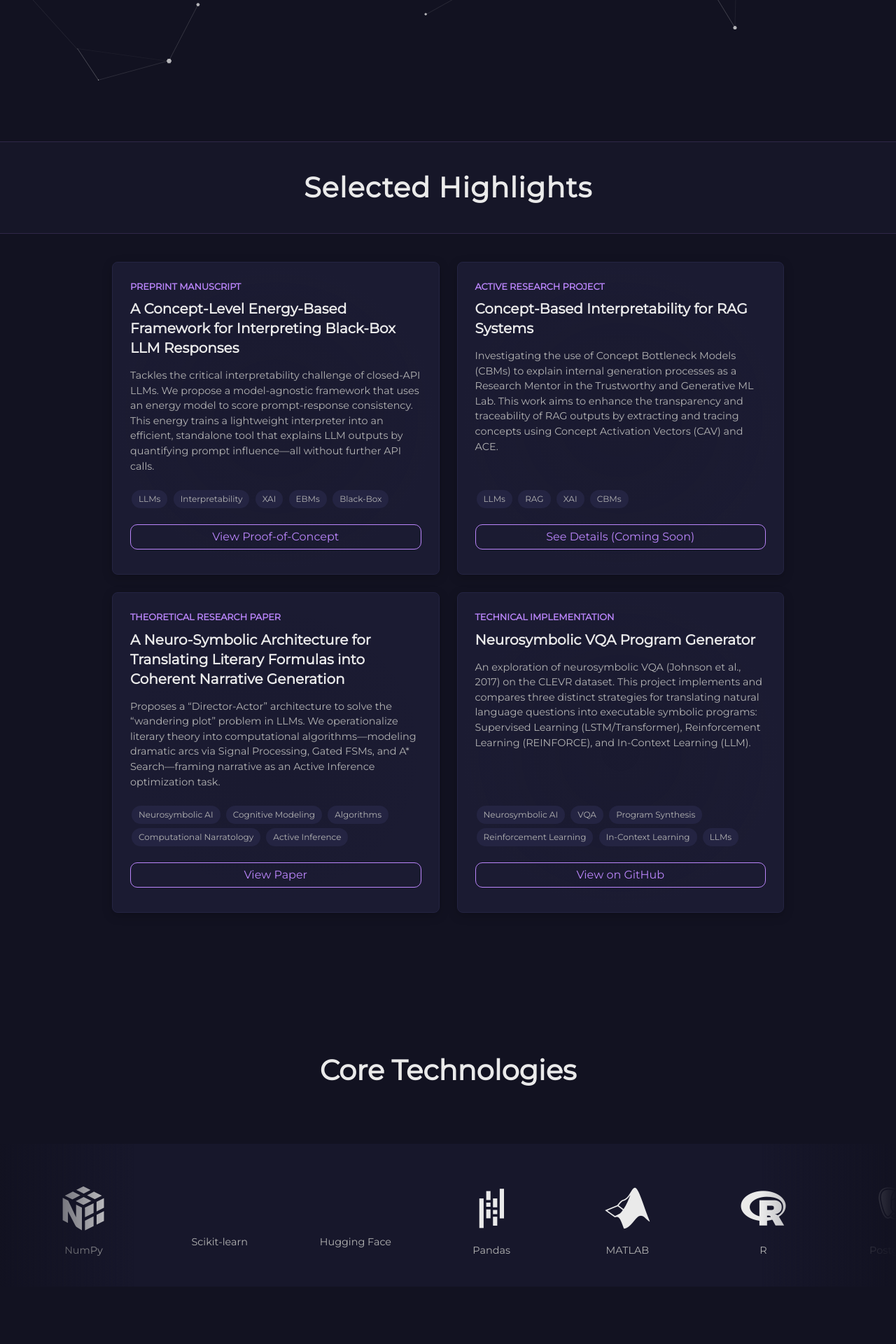
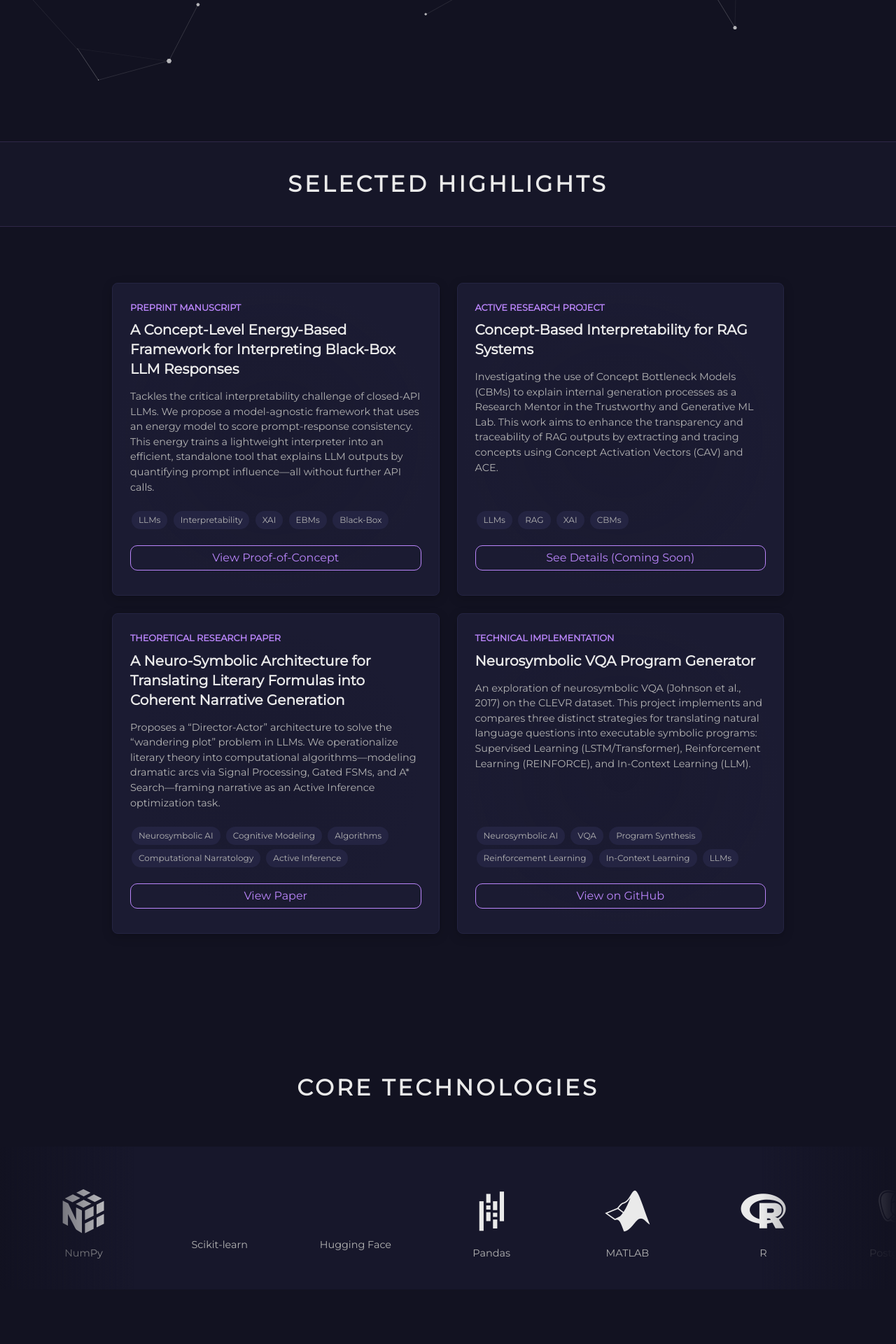
Before and after one commit to MsMaryamRezaee/msmaryamrezaee.github.io, a Jekyll site: the page built from index.html, in a window 1280 px wide. Shown: the part 1793-3713 px from the top of the page at 70% size. Built offline with Jekyll 4.4.1, drawn with Linux system fonts in a browser that asks for light colours; some web fonts are replaced.

Commit message:
feat: Change section title styles

```diff
--- a/src/styles/_layout/_containers.scss
+++ b/src/styles/_layout/_containers.scss
@@ -32,6 +32,10 @@
     text-align: center;
     margin-bottom: 2em;
     padding-top: 0;
+    font-size: 2rem;            // Smaller than 2.5rem default
+    letter-spacing: 4px;        // Much wider spacing for that "tech" look
+    text-transform: uppercase;  // Optional: usually looks best with wide spacing
+    font-weight: 600;           // Slightly less bold
   }
 }
 
--- a/src/styles/_pages/_home.scss
+++ b/src/styles/_pages/_home.scss
@@ -17,7 +17,7 @@
   border-bottom: 1px solid rgba($accent, 0.15);
 
   padding: 40px 0;
-  margin-bottom: 40px; // Push the grid down a bit
+  margin-bottom: 80px; // Push the grid down a bit
   margin-top: 50px;    // Push away from the Logo section
 
   // Override the default .page-section margin inside this bar
@@ -25,9 +25,6 @@
     margin: 0 auto;
     h1 {
       margin: 0;
-      padding: 0;
-      text-align: center;
-      letter-spacing: 1px; // Adds a bit of elegance
     }
   }
 }
```
Also changed, not shown: assets/css/main.css.
